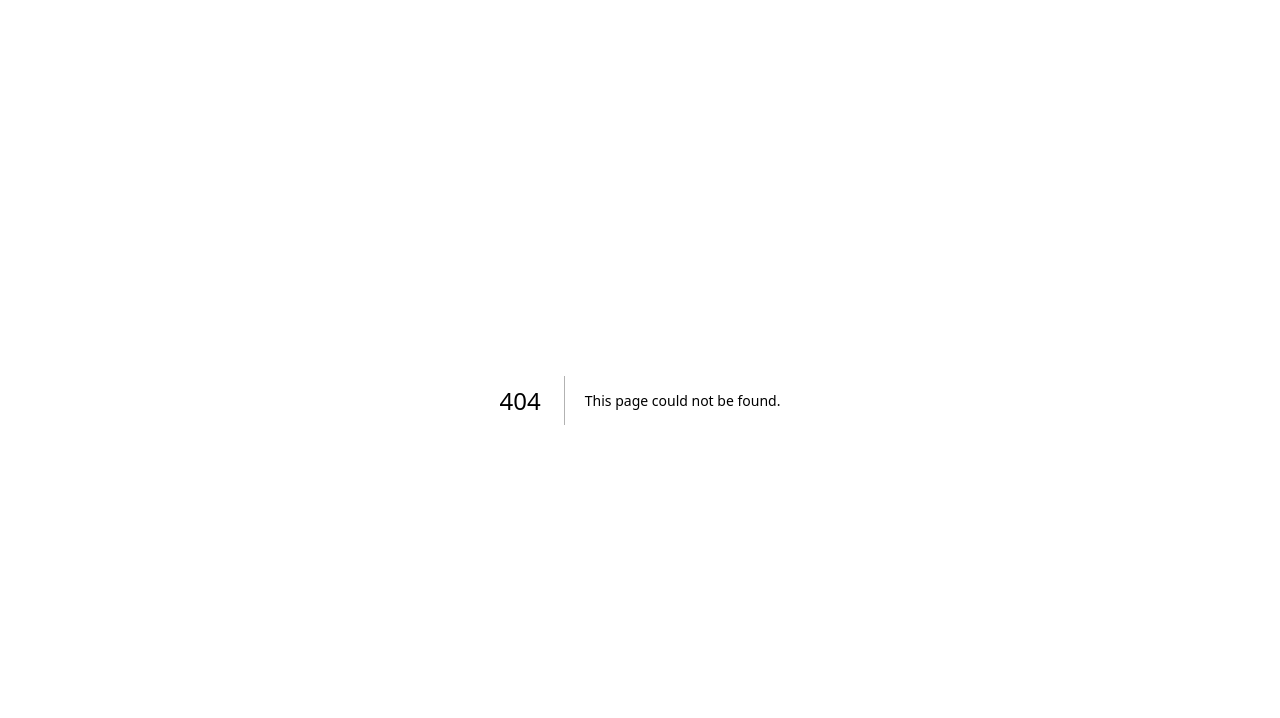
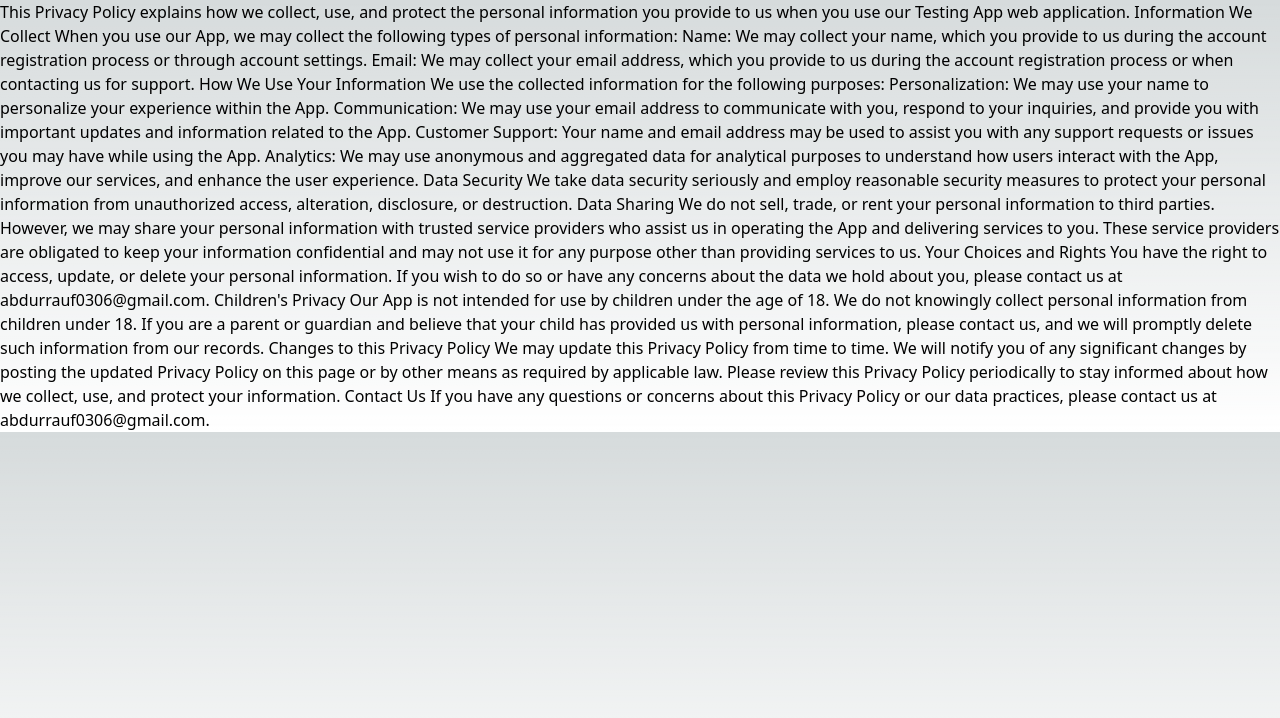
Before and after one commit to AbdurRaufay/twitter-test, a Next.js app: page /privacypolicy/Privacy in a window 1280 px wide. Before the commit this address had no page. Shown: the top 718 px of the page. Built offline with nearby package versions, Linux system fonts and the light colour scheme.

Commit message:
last commit

```diff
--- a/package.json
+++ b/package.json
@@ -16,6 +16,7 @@
     "oauth-1.0a": "^2.2.6",
     "postcss": "8.4.27",
     "react": "18.2.0",
+    "react-cookie-consent": "^8.0.1",
     "react-dom": "18.2.0",
     "react-icons": "^4.10.1",
     "tailwindcss": "3.3.3"
--- /dev/null
+++ b/pages/privacypolicy/Privacy.js
@@ -0,0 +1,57 @@
+import React from 'react'
+import CookieConsent, { Cookies } from "react-cookie-consent";
+const Privacy = () => {
+    return (
+        <div>
+            <p>
+                This Privacy Policy explains how we collect, use, and protect the personal information you provide to us when you use our Testing App web application.
+
+                Information We Collect
+
+                When you use our App, we may collect the following types of personal information:
+
+                Name: We may collect your name, which you provide to us during the account registration process or through account settings.
+
+                Email: We may collect your email address, which you provide to us during the account registration process or when contacting us for support.
+
+                How We Use Your Information
+
+                We use the collected information for the following purposes:
+
+                Personalization: We may use your name to personalize your experience within the App.
+
+                Communication: We may use your email address to communicate with you, respond to your inquiries, and provide you with important updates and information related to the App.
+
+                Customer Support: Your name and email address may be used to assist you with any support requests or issues you may have while using the App.
+
+                Analytics: We may use anonymous and aggregated data for analytical purposes to understand how users interact with the App, improve our services, and enhance the user experience.
+
+                Data Security
+
+                We take data security seriously and employ reasonable security measures to protect your personal information from unauthorized access, alteration, disclosure, or destruction.
+
+                Data Sharing
+
+                We do not sell, trade, or rent your personal information to third parties. However, we may share your personal information with trusted service providers who assist us in operating the App and delivering services to you. These service providers are obligated to keep your information confidential and may not use it for any purpose other than providing services to us.
+
+                Your Choices and Rights
+
+                You have the right to access, update, or delete your personal information. If you wish to do so or have any concerns about the data we hold about you, please contact us at abdurrauf0306@gmail.com.
+
+                Children's Privacy
+
+                Our App is not intended for use by children under the age of 18. We do not knowingly collect personal information from children under 18. If you are a parent or guardian and believe that your child has provided us with personal information, please contact us, and we will promptly delete such information from our records.
+
+                Changes to this Privacy Policy
+
+                We may update this Privacy Policy from time to time. We will notify you of any significant changes by posting the updated Privacy Policy on this page or by other means as required by applicable law. Please review this Privacy Policy periodically to stay informed about how we collect, use, and protect your information.
+
+                Contact Us
+
+                If you have any questions or concerns about this Privacy Policy or our data practices, please contact us at abdurrauf0306@gmail.com.
+            </p>
+        </div>
+    )
+}
+
+export default Privacy
--- /dev/null
+++ b/pages/termsofservices/TermsOfServices.js
@@ -0,0 +1,60 @@
+import React from 'react'
+
+const TermsOfServices = () => {
+  return (
+    <div>
+        <P>
+        Terms of Service
+
+Last Updated: 8/3/2023
+
+Welcome to Testing App Web application  By using our App, you agree to these Terms of Service. Please read them carefully.
+
+1. Use of the App
+
+You may use the App only for lawful purposes and in accordance with these Terms of Service. By accessing or using the App, you represent and warrant that you are at least 18 years old and have the legal capacity to enter into these Terms of Service.
+
+2. User Accounts
+
+You may need to create a user account to access certain features of the App. You are responsible for maintaining the confidentiality of your account credentials and agree to accept responsibility for all activities that occur under your account.
+
+3. Intellectual Property
+
+The App and its original content, features, and functionality are owned by Alimcosoft and are protected by international copyright, trademark, patent, trade secret, and other intellectual property or proprietary rights laws.
+
+4. User Content
+
+By using the App, you may have the opportunity to submit, post, or display content ("User Content"). You grant  a non-exclusive, worldwide, royalty-free, perpetual, irrevocable, and fully sublicensable right to use, reproduce, modify, adapt, publish, translate, create derivative works from, distribute, and display such User Content in any media, format, or platform.
+
+5. Prohibited Conduct
+
+You agree not to engage in any of the following prohibited activities:
+
+Violating any applicable laws or regulations.
+Impersonating any person or entity or misrepresenting your affiliation with any person or entity.
+Interfering with the proper functioning of the App or attempting to gain unauthorized access to any system, data, or network.
+6. Privacy
+
+Your privacy is important to us. Please review our Privacy Policy to understand how we collect, use, and protect your personal information.
+
+9. Changes to the Terms
+
+We may update these Terms of Service from time to time. By continuing to use the App after any changes to these Terms, you agree to be bound by the revised Terms.
+
+10. Termination
+
+We may terminate or suspend your access to the App immediately, without prior notice or liability, for any reason whatsoever.
+
+11. Governing Law
+
+These Terms of Service shall be governed by and construed in accordance with the laws of [Your Country/State].
+
+Contact Us
+
+If you have any questions or concerns about these Terms of Service, please contact us at abdurrauf0306gmail.com.
+        </P>
+    </div>
+  )
+}
+
+export default TermsOfServices
```
Also changed, not shown: 1 other file (tests, documents, lock files or other folders).
